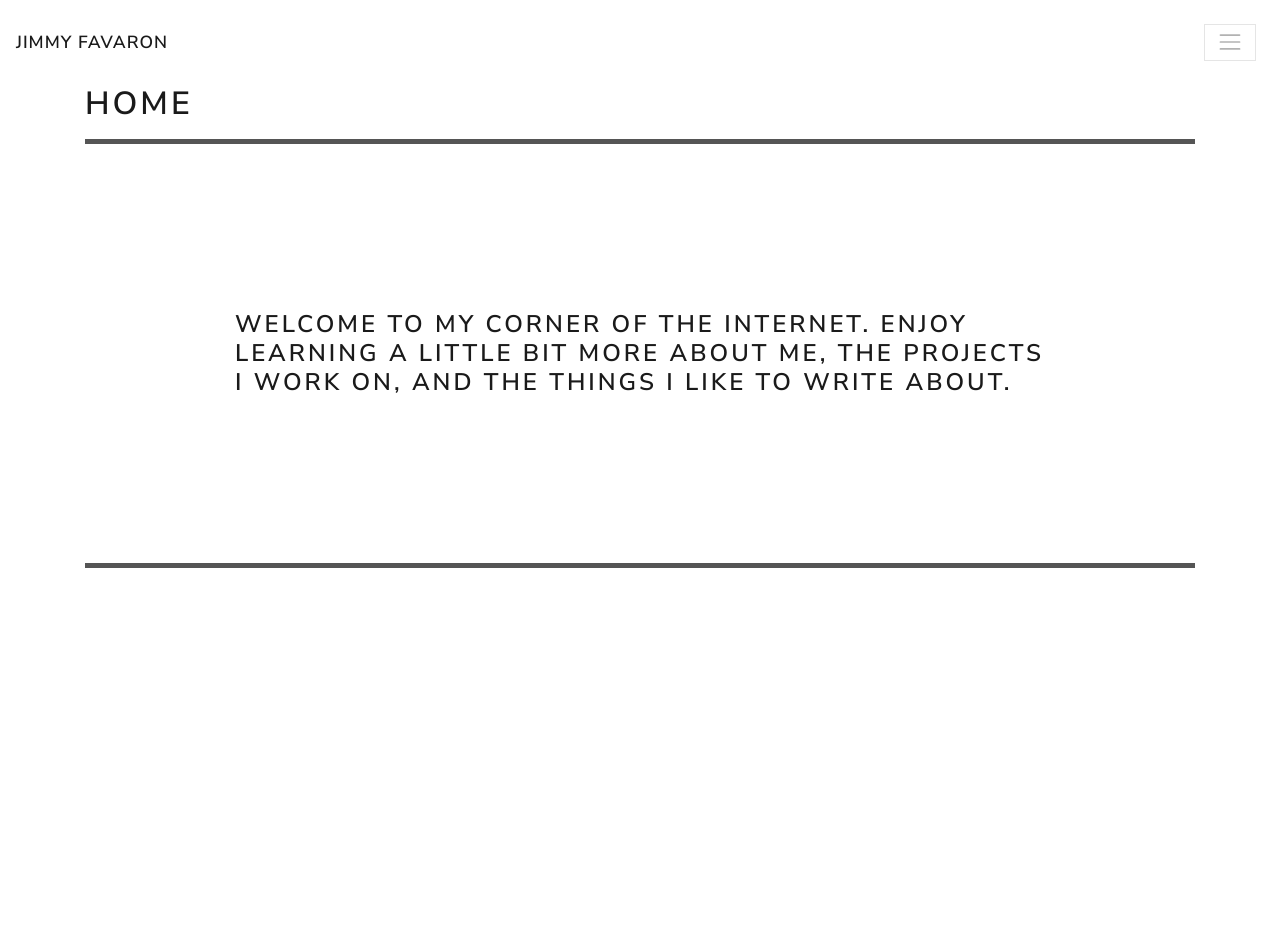
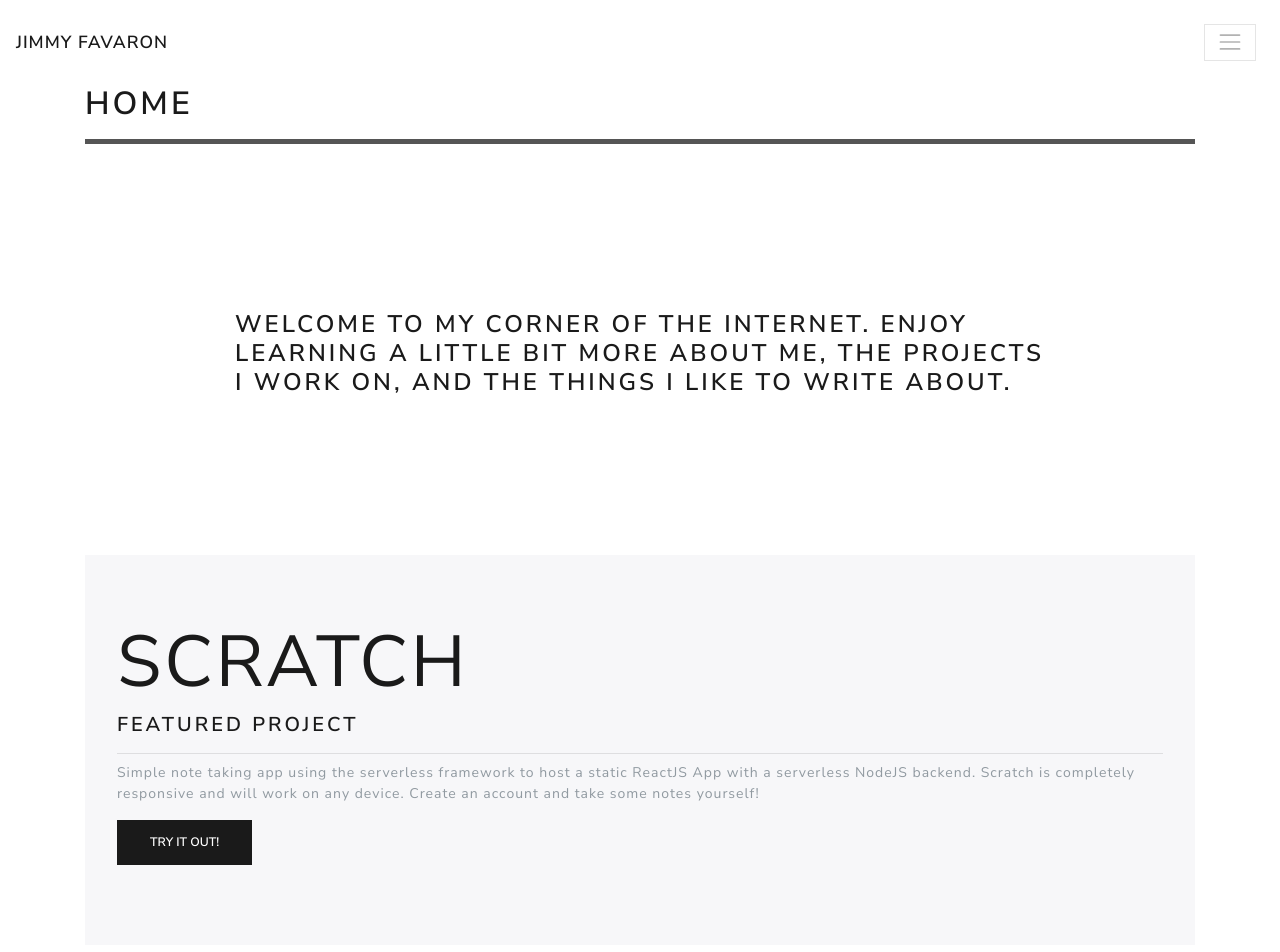
Before and after one commit to favaron-solutions/jimmyfavaron, a React (Create React App) app: page / in a window 1280 px wide. Shown: the top 952 px of the page. Before the commit the page ends 800 px from the top, so only its background shows below. Built offline with nearby package versions, Linux system fonts and the light colour scheme.

Commit message:
adding featured project

```diff
--- a/src/components/home/HomeBody.js
+++ b/src/components/home/HomeBody.js
@@ -1,6 +1,6 @@
 import React from 'react';
 import Divider from '../divider/Divider.js';
-import { Container } from 'reactstrap';
+import { Container, Button, Jumbotron } from 'reactstrap';
 import PageTitle from '../header/page-title/PageTitle.js';
 import Welcome from './welcome/Welcome.js';
 
@@ -11,6 +11,16 @@ export default class HomeBody extends React.Component {
         <PageTitle pageTitle={this.props.pageTitle}/>
         <Divider/>
         <Welcome/>
+          <Jumbotron>
+            <h1 className="display-3">Scratch</h1>
+            <h4>Featured Project</h4>
+            <p className="lead"> </p>
+            <hr className="my-2" />
+            <p>Simple note taking app using the serverless framework to host a static ReactJS App with a serverless NodeJS backend. Scratch is completely responsive and will work on any device. Create an account and take some notes yourself!</p>
+            <p className="lead">
+              <a href="http://d32ugifdwq37wt.cloudfront.net/"><Button color="primary"> Try it out! </Button></a>
+            </p>
+          </Jumbotron>
         <Divider/>
       </Container>
     );
```
